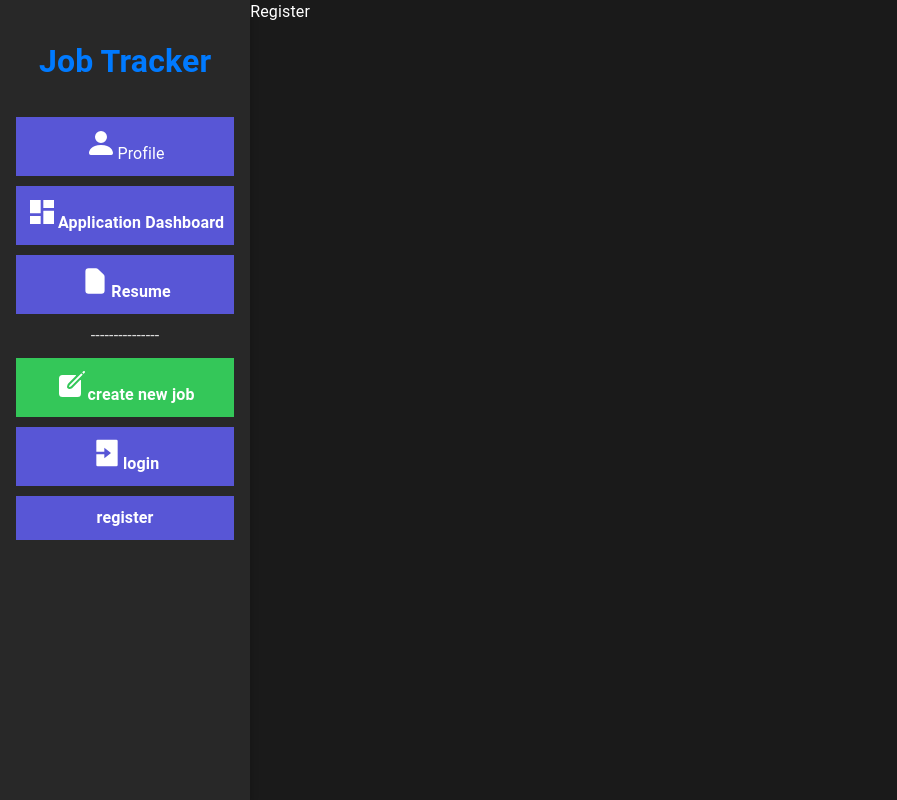
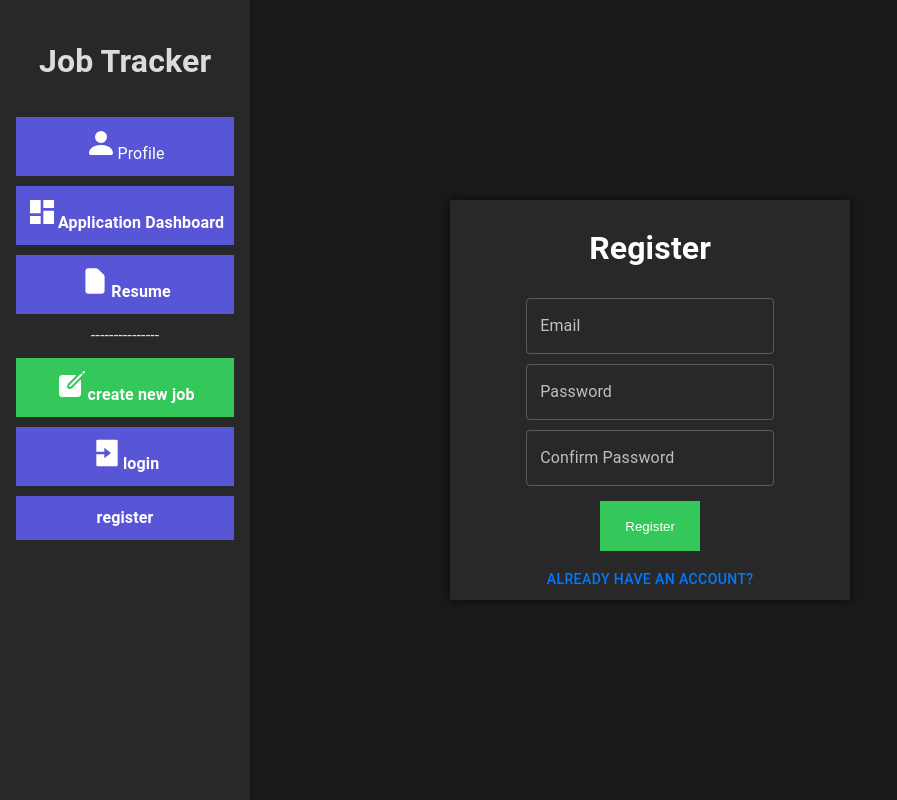
Before and after one commit to askkew/Job-Tracker, a React (Create React App) app in the folder client/: page /register in a window 1280 px wide. Shown: the whole page, without its empty margins (0-897 px from the left). Built offline with nearby package versions, Linux system fonts and the light colour scheme; the HTML template or start-up script is replaced by a standard one.

Commit message:
login and register page

```diff
--- a/client/src/components/login/LoginStyles.tsx
+++ b/client/src/components/login/LoginStyles.tsx
@@ -1 +1,35 @@
 import styled from "@mui/material/styles/styled";
+import { fifthAccent, fourthAccent, primaryDarkLight } from "../../utils";
+
+export const LoginContainer = styled('div')({
+  display: 'flex',
+  flexDirection: 'column',
+  alignItems: 'center',
+  justifyContent: 'center',
+})
+
+export const LoginCard = styled('div')({
+  display: 'flex',
+  flexDirection: 'column',
+  alignItems: 'center',
+  justifyContent: 'center',
+  backgroundColor: primaryDarkLight,
+  width: '400px',
+  height: '400px',
+  boxShadow: '0px 0px 10px 0px rgba(0,0,0,0.75)',
+  marginLeft: 200,
+});
+
+export const LoginRegisterButton = styled('button')({
+  width: '100px',
+  height: '50px',
+  backgroundColor: fourthAccent,
+  color: 'white',
+  border: 'none',
+  cursor: 'pointer',
+  margin: 10,
+  '&:hover': {
+    transform: 'translateY(-1px)',
+    transition: 'all 0.2s ease-out',
+  },
+});
--- a/client/src/components/login/index.tsx
+++ b/client/src/components/login/index.tsx
@@ -1,8 +1,19 @@
 import React from 'react'
+import { LoginCard, LoginContainer, LoginRegisterButton } from './LoginStyles'
+import { Button, TextField } from '@mui/material'
+import { RegisterQuestion } from '../register/RegisterStyles'
 
 const Login = () => {
   return (
-    <div>Login</div>
+    <LoginContainer>
+      <LoginCard>
+        <h1>Login</h1>
+        <TextField name="email" label="Email" style={{margin: 5}}/>
+        <TextField name="password" label="Password" style={{margin: 5}}/>
+        <LoginRegisterButton onClick={() => console.log('login')}>Login</LoginRegisterButton>
+        <RegisterQuestion>Don't have an account?</RegisterQuestion>
+      </LoginCard>
+    </LoginContainer>
   )
 }
 
--- a/client/src/components/navbar/NavBarStyles.tsx
+++ b/client/src/components/navbar/NavBarStyles.tsx
@@ -21,7 +21,7 @@ export const NavBarContainer = styled('div')(({theme}) => ({
 }));
 
 export const AppTitle = styled('h1')(({theme}) => ({
-  color: theme.palette.mode === 'light' ? 'black' : primaryAccent,
+  color: 'gainsboro',
   fontSize: '2rem',
 }));
 
@@ -86,6 +86,7 @@ export const NavLinkStyled = styled('nav')({
   width: '100%',
   textAlign: 'center',
   padding: '10px',
+  cursor: 'pointer',
 })
 
 export const NavBtnLink = styled(Link)({
@@ -99,6 +100,7 @@ export const NavLinkCreate = styled('nav')({
   width: '100%',
   textAlign: 'center',
   padding: '10px',
+  cursor: 'pointer',
 })
 
 export const StyledUserIcon = styled(BsFillPersonFill)({
--- a/client/src/components/register/RegisterStyles.tsx
+++ b/client/src/components/register/RegisterStyles.tsx
@@ -1 +1,31 @@
 import styled from "@mui/material/styles/styled";
+import { fifthAccent, fourthAccent, primaryAccent, primaryDarkLight } from "../../utils";
+import { Button } from "@mui/material";
+
+export const RegisterContainer = styled('div')({
+  display: 'flex',
+  flexDirection: 'column',
+  alignItems: 'center',
+  justifyContent: 'center',
+})
+
+export const RegisterCard = styled('div')({
+  display: 'flex',
+  flexDirection: 'column',
+  alignItems: 'center',
+  justifyContent: 'center',
+  backgroundColor: primaryDarkLight,
+  width: '400px',
+  height: '400px',
+  boxShadow: '0px 0px 10px 0px rgba(0,0,0,0.75)',
+  marginLeft: 200,
+});
+
+export const RegisterQuestion = styled(Button)({
+  color: primaryAccent,
+  //hover
+  '&:hover': {
+    color: primaryAccent,
+    backgroundColor: 'transparent',
+  },
+})
--- a/client/src/components/register/index.tsx
+++ b/client/src/components/register/index.tsx
@@ -1,8 +1,20 @@
 import React from 'react'
+import { RegisterCard, RegisterContainer, RegisterQuestion } from './RegisterStyles'
+import { TextField } from '@mui/material'
+import { LoginRegisterButton } from '../login/LoginStyles'
 
 const Register = () => {
   return (
-    <div>Register</div>
+    <RegisterContainer>
+      <RegisterCard>
+        <h1>Register</h1>
+        <TextField name="email" label="Email" style={{margin: 5}}/>
+        <TextField name="password" label="Password" style={{margin: 5}}/>
+        <TextField name="confirmpassword" label="Confirm Password" style={{margin: 5}}/>
+        <LoginRegisterButton onClick={() => console.log('Register')}>Register</LoginRegisterButton>
+        <RegisterQuestion>Already have an account?</RegisterQuestion>
+      </RegisterCard>
+    </RegisterContainer>
   )
 }
 
```
